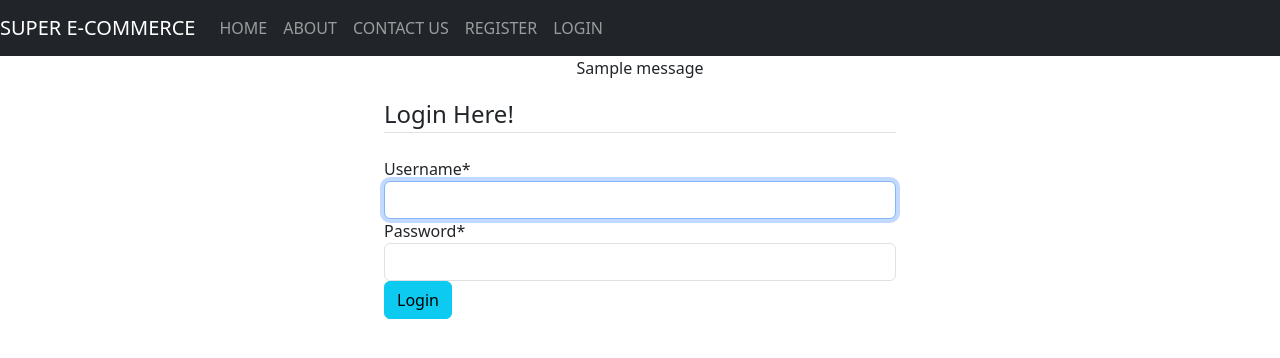
After one commit to TrevMugo/Django_Super_Ecommerce_Project, a Django app: page /login/ in a window 1280 px wide. The commit adds this page. Shown: the top 358 px of the page. Run offline with Django 4.2, Linux system fonts and the light colour scheme; one stand-in notice (Sample message) is shown; some libraries are stand-ins or nearby versions.

Commit message:
Login , Logout and extra security features

```diff
--- a/Super/urls.py
+++ b/Super/urls.py
@@ -16,14 +16,17 @@ Including another URLconf
 """
 from django.contrib import admin
 from django.urls import path
-from . import views
-
+from . import views as user_views
+from django.contrib.auth import views as auth_views
 
 urlpatterns = [
     path('admin/', admin.site.urls),
-    path('', views.index, name='home-page'),
-    path('add-product/', views.add_product, name='add-product-page'),
-    path('products/', views.all_products, name='all_products'),
-    path('del-product/<id>', views.delete_product, name='delete-product'),
-    path('update-product/<id>', views.update_product, name='upd-product')
+    path('', user_views.index, name='home-page'),
+    path('add-product/', user_views.add_product, name='add-product-page'),
+    path('products/', user_views.all_products, name='all_products'),
+    path('del-product/<id>', user_views.delete_product, name='delete-product'),
+    path('update-product/<id>', user_views.update_product, name='upd-product'),
+    path('register/', user_views.register, name='user-registration'),
+    path('login/', auth_views.LoginView.as_view(template_name='login.html'), name='user-login'),
+    path('logout/', auth_views.LogoutView.as_view(template_name='logout.html'), name='user-logout')
 ]
--- a/static/bootstrap/css/styles.css
+++ b/static/bootstrap/css/styles.css
@@ -1,4 +1,4 @@
-.product-form{
+.product-form, .register-form{
     width:40%;
     margin:auto;
 }
--- a/templates/index.html
+++ b/templates/index.html
@@ -3,4 +3,6 @@
 {% block content %}
     <h1 class="text-info text-center">WELCOME TO SUPER COMMERCE</h1>
 
+        <img style="width: 95%; display: flex; align-items: center;" src="../static/img/w2q.png" alt="">
+
 {% endblock %}
--- /dev/null
+++ b/templates/login.html
@@ -0,0 +1,18 @@
+{% extends 'master.html' %}
+{% load static %}
+{% load crispy_forms_tags %}
+{% load crispy_forms_filters %}
+{% block content %}
+    <div >
+        <form class="register-form" method="post" action="">
+            {% csrf_token %}
+            <fieldset class="form-group">
+                <legend class="border-bottom mb-4">Login Here!</legend>
+                {{ form|crispy }}
+            </fieldset>
+            <div class="form-group">
+                <input  class="btn btn-info" value="Login" type="submit">
+            </div>
+        </form>
+    </div>
+{% endblock %}
--- a/templates/master.html
+++ b/templates/master.html
@@ -4,6 +4,7 @@
     <meta charset="UTF-8">
     <title>DjangoSuper</title>
     {% load static %}
+    {% load crispy_forms_tags %}
     <link rel="stylesheet" href="{% static 'bootstrap/css/bootstrap.css' %}">
     <link rel="stylesheet" href="{% static 'bootstrap/css/styles.css' %}">
 
@@ -28,6 +29,11 @@
                 <li class="nav-item">
                     <a class="nav-link" href="#">ABOUT</a>
                 </li>
+
+
+                <a class="nav-link" href="#">CONTACT US</a>
+
+                {% if user.is_authenticated %}
                     <li class="nav-item">
                         <a class="nav-link" href="{% url 'add-product-page' %}">ADD PRODUCT</a>
                     </li>
@@ -35,20 +41,24 @@
                         <a class="nav-link" href="{% url 'all_products' %}">PRODUCTS</a>
                     </li>
                     <li class="nav-item">
-
-                    <a class="nav-link" href="#">CONTACT US</a>
+                        <a class="nav-link" href="{% url 'user-logout' %}">LOGOUT</a>
+                    </li>
+                {% else %}
+                    <li class="nav-item">
+                        <a class="nav-link" href="{% url 'user-registration' %}">REGISTER</a>
                     </li>
                     <li class="nav-item">
-                    <a class="nav-link" href="#">REGISTER</a>
+                        <a class="nav-link" href="{% url 'user-login' %}">LOGIN</a>
                     </li>
-                <li class="nav-item">
-                    <a class="nav-link" href="#">LOGIN</a>
-                </li>
+                {% endif %}
             </ul>
         </div>
     </nav>
 </section>
 <section class="content-section">
+    {% for message in messages %}
+        <p class="text-center">{{ message }}</p>
+    {% endfor %}
     {% block content %}
 
     {% endblock %}
```
Also changed, not shown: Super/forms.py (added, +8 -0 lines), Super/settings.py (+7 -6 lines), Super/views.py (+18 -0 lines), templates/logout.html (added, +12 -0 lines), templates/register.html (added, +18 -0 lines), db.sqlite3, static/img/w2q.png (added). Lines whose indentation alone changed are shown as unchanged.
